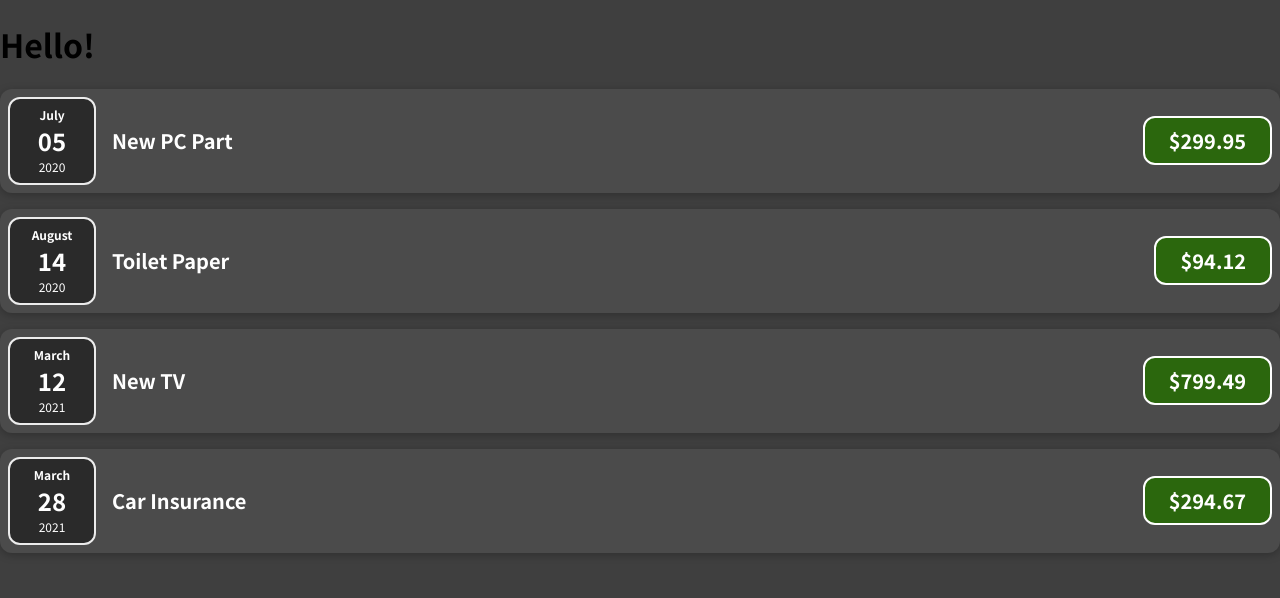
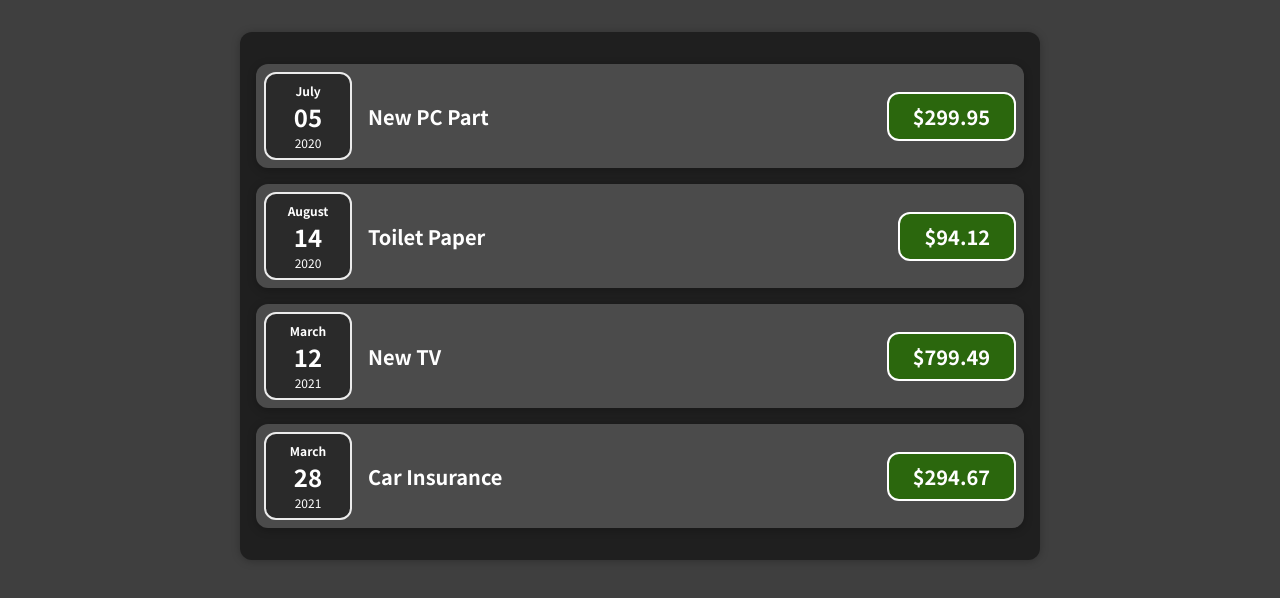
Before and after one commit to gunnarsikorski/expense-tracker, a React (Create React App) app: page / in a window 1280 px wide. Shown: the top 598 px of the page. Built offline with nearby package versions, Linux system fonts and the light colour scheme.

Commit message:
Cleaning up app.js

```diff
--- a/src/App.js
+++ b/src/App.js
@@ -1,5 +1,5 @@
 import React from 'react';
-import ExpenseItem from './components/ExpenseItem';
+import Expenses from './components/Expenses'
 
 function App() {
 	const expenses = [
@@ -37,27 +37,7 @@
 
 	return (
 		<div>
-			<h1>Hello!</h1>
-			<ExpenseItem
-				title={expenses[0].title}
-				amount={expenses[0].amount}
-				date={expenses[0].date}
-			/>
-			<ExpenseItem
-				title={expenses[1].title}
-				amount={expenses[1].amount}
-				date={expenses[1].date}
-			/>
-			<ExpenseItem
-				title={expenses[2].title}
-				amount={expenses[2].amount}
-				date={expenses[2].date}
-			/>
-			<ExpenseItem
-				title={expenses[3].title}
-				amount={expenses[3].amount}
-				date={expenses[3].date}
-			/>
+			<Expenses expenses={expenses}/>
 		</div>
 	);
 }
--- /dev/null
+++ b/src/components/Expenses.css
@@ -0,0 +1,9 @@
+.expenses {
+  padding: 1rem;
+  background-color: rgb(31, 31, 31);
+  margin: 2rem auto;
+  width: 50rem;
+  max-width: 95%;
+  border-radius: 12px;
+  box-shadow: 0 1px 8px rgba(0, 0, 0, 0.25);
+}
--- /dev/null
+++ b/src/components/Expenses.js
@@ -0,0 +1,32 @@
+import React from 'react';
+import './Expenses.css';
+import ExpenseItem from './ExpenseItem'
+
+function Expenses(props) {
+	return (
+		<div className='expenses'>
+			<ExpenseItem
+				title={props.expenses[0].title}
+				amount={props.expenses[0].amount}
+				date={props.expenses[0].date}
+			/>
+			<ExpenseItem
+				title={props.expenses[1].title}
+				amount={props.expenses[1].amount}
+				date={props.expenses[1].date}
+			/>
+			<ExpenseItem
+				title={props.expenses[2].title}
+				amount={props.expenses[2].amount}
+				date={props.expenses[2].date}
+			/>
+			<ExpenseItem
+				title={props.expenses[3].title}
+				amount={props.expenses[3].amount}
+				date={props.expenses[3].date}
+			/>
+		</div>
+	);
+}
+
+export default Expenses;
```
Also changed, not shown: src/components/NewComponent.js (deleted, +0 -11 lines).
